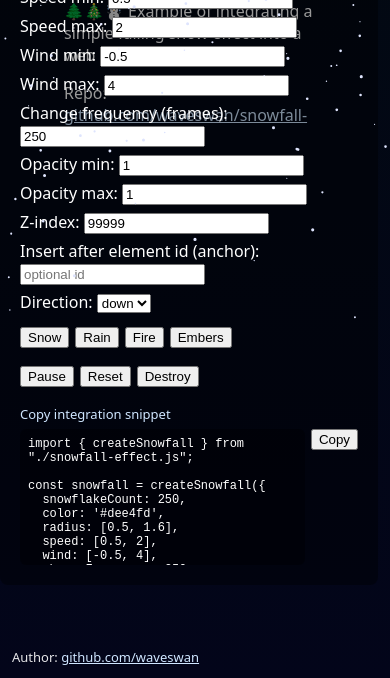
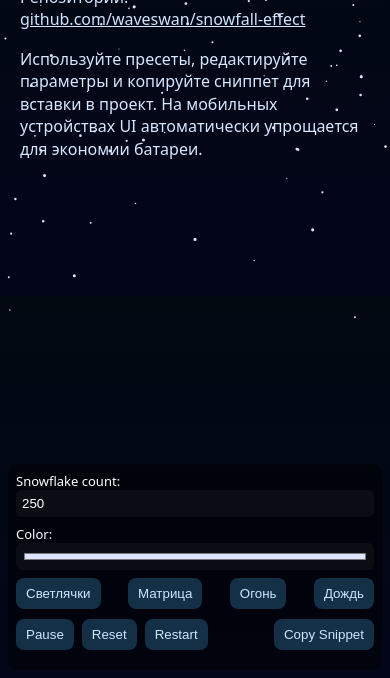
Before and after one commit to waveswan/snowfall-effect, a website: page index.html in a window 390 px wide. Shown: the part 166-844 px from the top of the page. Drawn offline with Linux system fonts and the light colour scheme.

Commit message:
💧 Revamp UI and presets for Snowfall Effect demo
Redesigns the demo page with a modernized, mobile-friendly UI, updates and expands effect presets (fireflies, matrix, fire, rain), and improves controls for live configuration and code snippet copying. Adds mobile detection to scale particle effects for performance, streamlines the code, and updates text content to Russian for better localization.

```diff
--- a/index.html
+++ b/index.html
@@ -3,29 +3,39 @@
 <head>
   <meta charset="utf-8" />
   <meta name="viewport" content="width=device-width, initial-scale=1" />
-  <title> ❄️ Snowfall Effect — Demo</title>
+  <title>❄️ Snowfall Effect — Demo</title>
   <style>
-    body { margin: 0; font-family: system-ui, -apple-system, Arial; min-height: 100vh; background: linear-gradient(#020911, #03051a); color: #fff; }
-    .controls { position: fixed; right: 12px; top: 12px; background: rgba(0,0,0,0.4); padding: 10px; border-radius: 8px; }
-    .content { padding: 64px; }
-    h1 { margin: 0 0 8px 0; }
+    :root{--panel:rgba(0,0,0,0.45);--accent:#cfe6ff}
+    body{margin:0;font-family:system-ui,-apple-system,Arial;background:linear-gradient(#020911,#03051a);color:#fff}
+    .content{padding:28px 20px 120px}
+    h1{margin:0 0 8px}
+    .meta{color:#cfe6ff;margin-bottom:18px}
+    .controls{position:fixed;right:12px;top:12px;background:var(--panel);padding:12px;border-radius:10px;width:260px;max-height:80vh;overflow:auto}
+    .controls label{display:block;font-size:13px;margin-bottom:8px}
+    .controls input,.controls select{width:100%;box-sizing:border-box;padding:6px;border-radius:6px;border:0;background:rgba(255,255,255,0.04);color:#fff}
+    .controls .presets{display:flex;gap:6px;flex-wrap:wrap;margin-top:6px}
+    .controls button{padding:8px 10px;background:#133046;color:var(--accent);border:0;border-radius:8px;cursor:pointer}
+    pre#code-snippet{background:rgba(0,0,0,0.35);padding:8px;border-radius:6px;font-size:12px;color:#eef;max-height:120px;overflow:auto}
+
+    /* Mobile adjustments: collapse form controls, show only compact UI */
+    @media (max-width:720px){
+      .controls{left:8px;right:8px;top:auto;bottom:8px;width:auto;display:block;padding:8px;max-height:40vh}
+      .controls label:not(.keep){display:none}
+      .controls input:not(.keep), .controls select:not(.keep), pre#code-snippet{display:none}
+      .controls .presets{display:flex;gap:6px;justify-content:space-between}
+    }
   </style>
 </head>
 <body>
-  <div class="content">
-    <h1> ❄️ Snowfall Effect — Demo</h1>
-    <p> 🌲🎄☃️ Example of integrating a simple falling snow effect into a web page.</p>
-    <p> Repo: <a href="https://github.com/waveswan/snowfall-effect/" target="_blank" rel="noopener" style="color:#cfe6ff">github.com/waveswan/snowfall-effect</a></p>
-  </div>
+  <main class="content">
+    <h1>❄️ Snowfall Effect — Demo</h1>
+    <p class="meta">Пример интеграции эффекта частиц. Репозиторий: <a href="https://github.com/waveswan/snowfall-effect/" target="_blank" rel="noopener" style="color:#cfe6ff">github.com/waveswan/snowfall-effect</a></p>
+    <p style="max-width:720px;color:#d6e8ff;line-height:1.4">Используйте пресеты, редактируйте параметры и копируйте сниппет для вставки в проект. На мобильных устройствах UI автоматически упрощается для экономии батареи.</p>
+  </main>
 
-  <div style="position:fixed;left:12px;bottom:12px;color:rgba(255,255,255,0.9);font-size:13px;">
-    Author: <a href="https://github.com/waveswan/" target="_blank" rel="noopener" style="color:#cfe6ff">github.com/waveswan</a>
-  </div>
-
-  <div class="controls">
-    <div style="display:flex;flex-direction:column;gap:6px;min-width:220px;padding:10px;">
-      <label>Snowflake count: <input id="cfg-snowflakeCount" type="number" min="0" step="1" value="250" /></label>
-      <label>Color: <input id="cfg-color" type="color" value="#dee4fd" /></label>
+  <aside class="controls" aria-label="Controls">
+    <label class="keep">Snowflake count: <input id="cfg-snowflakeCount" type="number" min="0" step="1" value="250" class="keep"/></label>
+    <label class="keep">Color: <input id="cfg-color" type="color" value="#dee4fd" class="keep"/></label>
     <label>Radius min: <input id="cfg-radius-min" type="number" step="0.1" value="0.5" /></label>
     <label>Radius max: <input id="cfg-radius-max" type="number" step="0.1" value="1.6" /></label>
     <label>Speed min: <input id="cfg-speed-min" type="number" step="0.1" value="0.5" /></label>
@@ -38,48 +48,107 @@
     <label>Z-index: <input id="cfg-zindex" type="number" step="1" value="99999" /></label>
     <label>Insert after element id (anchor): <input id="cfg-anchor-id" type="text" placeholder="optional id" /></label>
     <label>Direction: <select id="cfg-direction"><option value="down">down</option><option value="up">up</option></select></label>
-      <div style="display:flex;gap:6px;margin-top:8px;flex-wrap:wrap;">
-        <button id="preset-snow">Snow</button>
-        <button id="preset-rain">Rain</button>
-        <button id="preset-fire">Fire</button>
-        <button id="preset-embers">Embers</button>
+
+    <div class="presets" style="margin-top:8px">
+      <button id="preset-fireflies">Светлячки</button>
+      <button id="preset-matrix">Матрица</button>
+      <button id="preset-fire">Огонь</button>
+      <button id="preset-rain">Дождь</button>
     </div>
-      <div style="display:flex;gap:6px;margin-top:12px;">
+
+    <div style="display:flex;gap:8px;margin-top:10px">
       <button id="toggle">Pause</button>
       <button id="reset">Reset</button>
-        <button id="destroy">Destroy</button>
+      <button id="destroy">Restart</button>
+      <button id="copy-snippet" style="margin-left:auto">Copy Snippet</button>
     </div>
+
     <div style="margin-top:12px;">
-        <label style="font-size:13px;display:block;margin-bottom:6px;color:#cfe6ff">Copy integration snippet</label>
-        <div style="display:flex;gap:6px;align-items:flex-start;">
-          <pre id="code-snippet" style="white-space:pre-wrap;flex:1;padding:8px;background:rgba(0,0,0,0.35);border-radius:6px;font-size:12px;overflow:auto;margin:0;height:120px;"></pre>
-          <div style="display:flex;flex-direction:column;gap:6px;">
-            <button id="copy-snippet">Copy</button>
+      <pre id="code-snippet"></pre>
     </div>
-        </div>
-      </div>
-    </div>
-  </div>
+  </aside>
 
   <script type="module">
     import { createSnowfall } from './snowfall-effect.js';
 
-    let snowfall = createSnowfall({
-      snowflakeCount: 250,
-      color: '#dee4fd',
-      radius: [0.5, 1.6],
-      speed: [0.5, 2],
-      wind: [-0.5, 4],
+    // Presets (desktop values)
+    const PRESETS = {
+      fireflies: {
+        snowflakeCount: 400,
+        color: '#00fdff',
+        radius: [0.1, 4],
+        speed: [0.4, 2],
+        wind: [-3, 3],
+        changeFrequency: 220,
+        opacity: [0.1, 1],
+        zIndex: 99999,
+        direction: 'up',
+        anchorId: null
+      },
+      matrix: {
+        snowflakeCount: 900,
+        color: '#00f900',
+        radius: [1, 2],
+        speed: [3, 6],
+        wind: [0, 0],
         changeFrequency: 250,
+        opacity: [0.1, 3.2],
         zIndex: 99999,
+        direction: 'down',
         anchorId: null
-    });
+      },
+      fire: {
+        snowflakeCount: 600,
+        color: '#ff4b2b',
+        radius: [0.2, 3],
+        speed: [0.5, 3.5],
+        wind: [-0.5, 0.5],
+        changeFrequency: 200,
+        opacity: [0.3, 2],
+        zIndex: 99999,
+        direction: 'up',
+        anchorId: null
+      },
+      rain: {
+        snowflakeCount: 1000,
+        color: '#9ec6ff',
+        radius: [0.5, 1],
+        speed: [6, 30],
+        wind: [-0.1, 0],
+        changeFrequency: 250,
+        opacity: [0.2, 3],
+        zIndex: 99999,
+        direction: 'down',
+        anchorId: null
+      }
+    };
 
-    window.snowfall = snowfall;
+    // detect mobile/touch environment
+    const isMobile = (() => {
+      try {
+        const ua = navigator.userAgent || '';
+        const isMobileUA = /Mobi|Android|iPhone|iPad|iPod|Opera Mini|IEMobile|WPDesktop/i.test(ua);
+        const isTouch = ('ontouchstart' in window) || (navigator.maxTouchPoints && navigator.maxTouchPoints > 1);
+        const small = window.innerWidth <= 720;
+        return isMobileUA || (isTouch && small);
+      } catch (e) { return false; }
+    })();
 
-    const toggle = document.getElementById('toggle');
-    const destroy = document.getElementById('destroy');
-    const reset = document.getElementById('reset');
+    // scaling for mobile (reduce particle count and speeds)
+    function scalePresetForMobile(preset) {
+      if (!isMobile) return preset;
+      const scaled = { ...preset };
+      scaled.snowflakeCount = Math.max(20, Math.round(preset.snowflakeCount * 0.35));
+      scaled.speed = preset.speed.map(v => Math.max(0.1, v * 0.8));
+      return scaled;
+    }
+
+    // common helpers
+    function setIf(id, value) {
+      const el = document.getElementById(id);
+      if (!el) return;
+      el.value = value == null ? '' : String(value);
+    }
 
     function readConfigFromForm() {
       return {
@@ -96,10 +165,12 @@
       };
     }
 
-    // live update on inputs: recreate instance to ensure all params apply immediately
+    // create / manage instance
+    let snowfall = createSnowfall(readConfigFromForm());
+    window.snowfall = snowfall;
+
     function applyConfigLive() {
       const cfg = readConfigFromForm();
-      // destroy and recreate with current config
       try { snowfall.destroy(); } catch (e) {}
       snowfall = createSnowfall(cfg);
       window.snowfall = snowfall;
@@ -107,33 +178,50 @@
       updateSnippet(cfg);
     }
 
-    document.querySelectorAll('.controls input, .controls select').forEach(i => {
-      i.addEventListener('input', () => applyConfigLive());
-    });
-
-    // also update on change events
+    document.querySelectorAll('.controls input, .controls select').forEach(i => i.addEventListener('input', () => applyConfigLive()));
     document.querySelectorAll('.controls input, .controls select').forEach(i => i.addEventListener('change', () => applyConfigLive()));
 
-    // keep currentAnchor for optional logic
-    let currentAnchor = null;
+    // preset application: writes inputs then applies
+    function applyPreset(name) {
+      const preset = PRESETS[name];
+      if (!preset) return;
+      const p = scalePresetForMobile(preset);
+      const rangeKeys = ['radius','speed','wind','opacity'];
+      for (const [k, v] of Object.entries(p)) {
+        if (rangeKeys.includes(k) && Array.isArray(v)) {
+          setIf(`cfg-${k}-min`, v[0]); setIf(`cfg-${k}-max`, v[1]);
+        } else if (k === 'snowflakeCount') setIf('cfg-snowflakeCount', v);
+        else if (k === 'color') setIf('cfg-color', v);
+        else if (k === 'changeFrequency') setIf('cfg-changeFrequency', v);
+        else if (k === 'zIndex') setIf('cfg-zindex', v);
+        else if (k === 'anchorId') setIf('cfg-anchor-id', v || '');
+        else if (k === 'direction') setIf('cfg-direction', v);
+        else setIf(`cfg-${k}`, v);
+      }
+      applyConfigLive();
+    }
+
+    // wire preset buttons
+    document.getElementById('preset-fireflies').addEventListener('click', () => applyPreset('fireflies'));
+    document.getElementById('preset-matrix').addEventListener('click', () => applyPreset('matrix'));
+    document.getElementById('preset-fire').addEventListener('click', () => applyPreset('fire'));
+    document.getElementById('preset-rain').addEventListener('click', () => applyPreset('rain'));
+
+    const toggle = document.getElementById('toggle');
+    const destroy = document.getElementById('destroy');
+    const reset = document.getElementById('reset');
+
+    toggle.addEventListener('click', () => {
+      if (snowfall.animationFrame) { snowfall.pause(); toggle.textContent = 'Play'; }
+      else { snowfall.play(); toggle.textContent = 'Pause'; }
+    });
 
     reset.addEventListener('click', () => {
       const cfg = readConfigFromForm();
-      // apply defaults and recreate
       try { snowfall.destroy(); } catch (e) {}
       snowfall = createSnowfall(cfg);
       window.snowfall = snowfall;
       updateSnippet(cfg);
-    });
-
-    toggle.addEventListener('click', () => {
-      if (snowfall.animationFrame) {
-        snowfall.pause();
-        toggle.textContent = 'Play';
-      } else {
-        snowfall.play();
-        toggle.textContent = 'Pause';
-      }
     });
 
     destroy.addEventListener('click', () => {
@@ -145,99 +233,7 @@
       updateSnippet(cfg2);
     });
 
-    // Preset definitions map
-    const PRESETS = {
-      snow: {
-        snowflakeCount: 250,
-        color: '#dee4fd',
-        radius: [0.5, 1.6],
-        speed: [0.5, 2],
-        wind: [-0.5, 4],
-        changeFrequency: 250,
-        opacity: [1, 1],
-        direction: 'down',
-        zIndex: 99999,
-        anchorId: null
-      },
-      rain: {
-        snowflakeCount: 1000,
-        color: '#9ec6ff',
-        radius: [0.5, 0.7],
-        speed: [6, 26],
-        wind: [-0.1, 0],
-        changeFrequency: 250,
-        opacity: [0.2, 3],
-        direction: 'down',
-        zIndex: 99999,
-        anchorId: null
-      },
-      fire: {
-        snowflakeCount: 600,
-        color: '#ff4b2b',
-        radius: [0.2, 3],
-        speed: [2, 8],
-        wind: [-0.2, 0.2],
-        changeFrequency: 200,
-        opacity: [0.4, 0.95],
-        direction: 'up',
-        zIndex: 99999,
-        anchorId: null
-      },
-      embers: {
-        snowflakeCount: 400,
-        color: '#ffb66b',
-        radius: [0.1, 0.7],
-        speed: [3, 12],
-        wind: [-0.3, 0.3],
-        changeFrequency: 220,
-        opacity: [0.35, 0.9],
-        direction: 'up',
-        zIndex: 99999,
-        anchorId: null
-      }
-    };
-
-    // Generic helper to set input value if element exists
-    function setIf(id, value) {
-      const el = document.getElementById(id);
-      if (!el) return;
-      el.value = value == null ? '' : String(value);
-    }
-
-    // Apply preset by name (parses ranges and simple keys)
-    function applyPreset(name) {
-      const preset = PRESETS[name];
-      if (!preset) return;
-      const rangeKeys = ['radius', 'speed', 'wind', 'opacity'];
-      for (const [k, v] of Object.entries(preset)) {
-        if (rangeKeys.includes(k) && Array.isArray(v)) {
-          setIf(`cfg-${k}-min`, v[0]);
-          setIf(`cfg-${k}-max`, v[1]);
-        } else if (k === 'snowflakeCount') {
-          setIf('cfg-snowflakeCount', v);
-        } else if (k === 'color') {
-          setIf('cfg-color', v);
-        } else if (k === 'changeFrequency') {
-          setIf('cfg-changeFrequency', v);
-        } else if (k === 'zIndex') {
-          setIf('cfg-zindex', v);
-        } else if (k === 'anchorId') {
-          setIf('cfg-anchor-id', v || '');
-        } else {
-          // fallback: try direct cfg-<key>
-          setIf(`cfg-${k}`, v);
-        }
-      }
-      applyConfigLive();
-    }
-
-    // wire preset buttons to generic handler
-    document.getElementById('preset-snow').addEventListener('click', () => applyPreset('snow'));
-    document.getElementById('preset-rain').addEventListener('click', () => applyPreset('rain'));
-    document.getElementById('preset-fire').addEventListener('click', () => applyPreset('fire'));
-    document.getElementById('preset-embers').addEventListener('click', () => applyPreset('embers'));
-
-    // Code snippet generation & copy
+    // snippet
     function updateSnippet(cfg) {
       const parts = [];
       parts.push('import { createSnowfall } from "./snowfall-effect.js";');
@@ -257,18 +253,14 @@
       document.getElementById('code-snippet').textContent = parts.join('\n');
     }
 
-    function copySnippet() {
+    document.getElementById('copy-snippet').addEventListener('click', () => {
       const text = document.getElementById('code-snippet').textContent;
       navigator.clipboard.writeText(text).then(() => {
-        const b = document.getElementById('copy-snippet');
-        b.textContent = 'Copied!';
-        setTimeout(() => b.textContent = 'Copy', 1200);
+        const b = document.getElementById('copy-snippet'); b.textContent = 'Copied!'; setTimeout(() => b.textContent = 'Copy Snippet', 1200);
       });
-    }
+    });
 
-    document.getElementById('copy-snippet').addEventListener('click', copySnippet);
-
-    // initialize snippet
+    // initialize snippet and instance state
     updateSnippet(readConfigFromForm());
   </script>
 </body>
```
Lines whose indentation alone changed are shown as unchanged.
